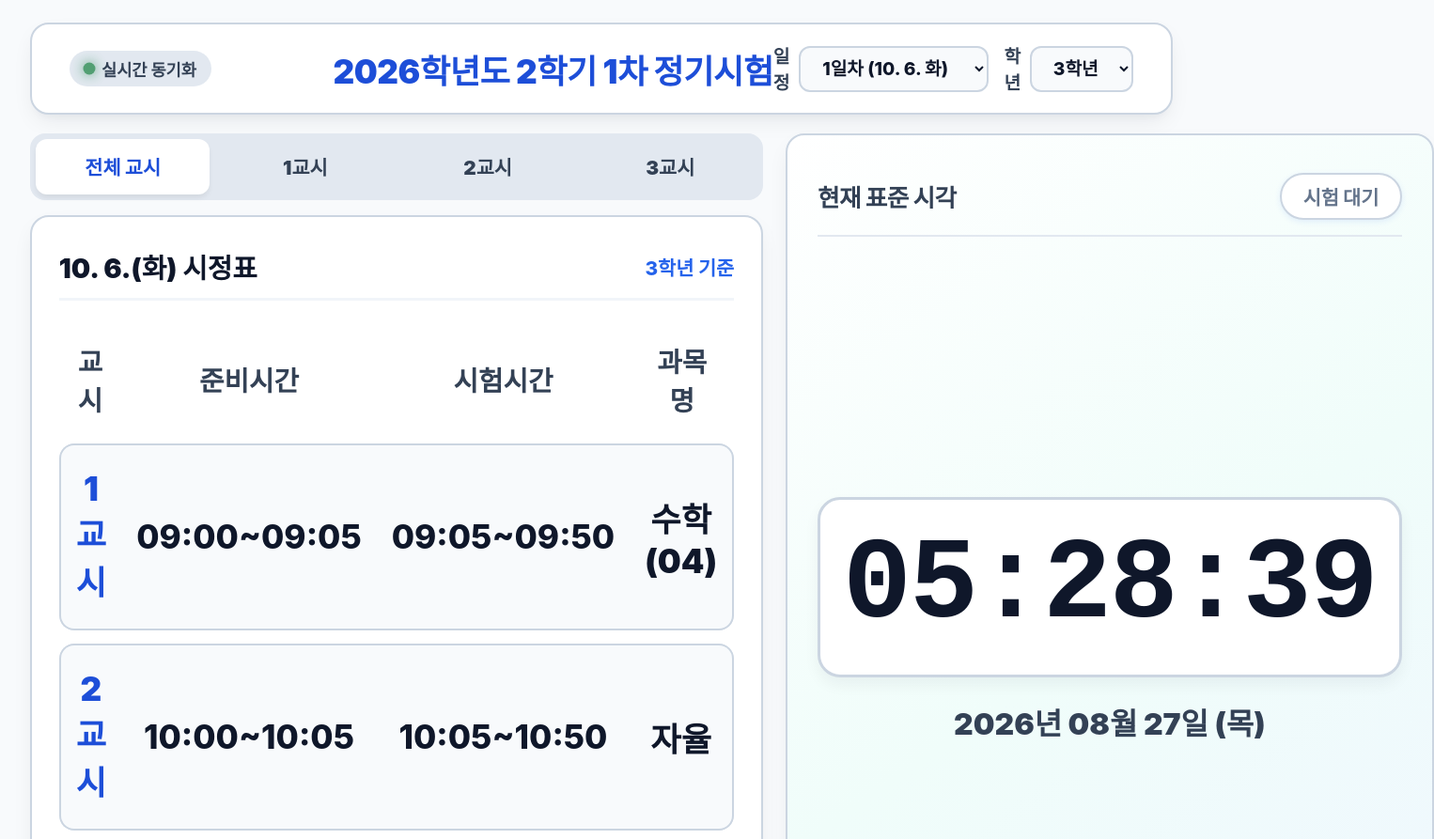
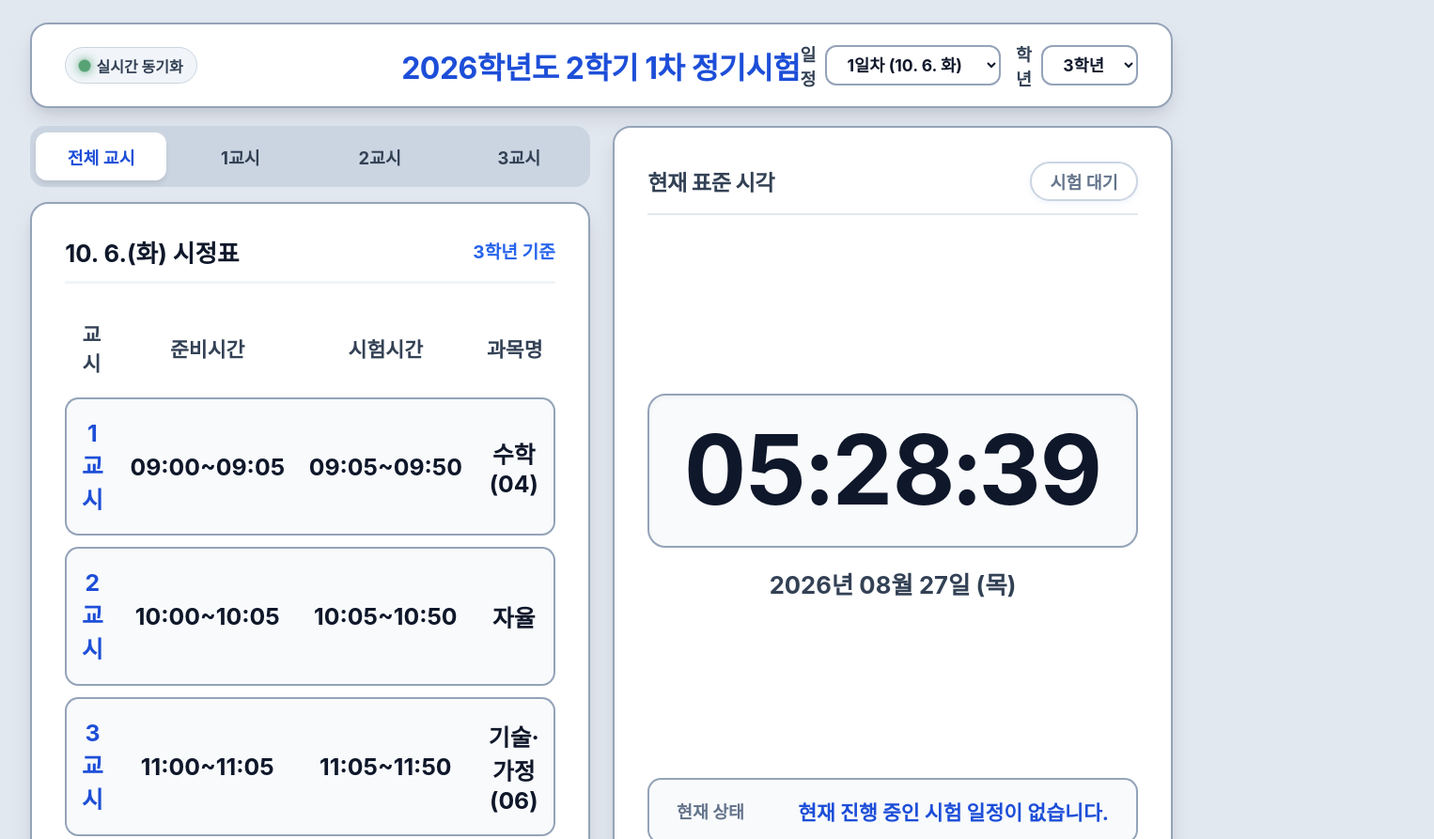
Before and after one commit to skssk914-dev/dj_test, a plain HTML site: page index.html in a window 1280 px wide. Shown: the top 893 px of the page at 94% size, 1526 px wide, since content can reach past the window. Drawn offline with Linux system fonts and the light colour scheme; a web font is replaced by a local one.

Commit message:
Update index.html

```diff
--- a/index.html
+++ b/index.html
@@ -5,22 +5,20 @@
     <meta name="viewport" content="width=device-width, initial-scale=1.0">
     <title>2026학년도 2학기 1차 정기시험 시정표</title>
     <style>
-        @import url('https://cdn.jsdelivr.net/gh/webfontworld/nanumsquareneo/nanumsquareneo.css');
-
         :root {
-            --bg-color: #f8fafc;
-            --card-bg: #ffffff;
-            --text-main: #0f172a;
-            --text-sub: #334155;
-            --brand-primary: #1d4ed8;
-            --brand-accent: #2563eb;
-            --active-color: #15803d;
+            --bg-color: #e2e8f0;            /* 전체 배경: 선명한 대비를 주는 라이트 슬레이트 */
+            --card-bg: #ffffff;             /* 패널 배경: 또렷한 화이트 */
+            --text-main: #0f172a;           /* 주 텍스트: 선명한 딥 다크 */
+            --text-sub: #334155;            /* 보조 텍스트: 또렷한 슬레이트 블루 */
+            --brand-primary: #1d4ed8;       /* 메인 블루 */
+            --brand-accent: #2563eb;        /* 강조 블루 */
+            --active-color: #15803d;        /* 진행 중: 선명한 그린 */
             --active-bg: #dcfce7;
-            --prep-color: #b45309;
+            --prep-color: #b45309;          /* 준비 중: 선명한 오렌지 */
             --prep-bg: #fef3c7;
-            --border-color: #cbd5e1;
-            --card-shadow: 0 10px 25px -5px rgba(15, 23, 42, 0.08), 0 8px 10px -6px rgba(15, 23, 42, 0.04);
-            --font-family: 'NanumSquareNeo', -apple-system, BlinkMacSystemFont, "Segoe UI", Roboto, sans-serif;
+            --border-color: #94a3b8;        /* 선명한 외곽선 테두리 */
+            --card-shadow: 0 12px 24px -4px rgba(15, 23, 42, 0.12), 0 6px 12px -4px rgba(15, 23, 42, 0.08);
+            --font-family: 'Malgun Gothic', '맑은 고딕', -apple-system, BlinkMacSystemFont, "Segoe UI", Roboto, sans-serif;
         }
 
         * {
@@ -47,8 +45,8 @@
             grid-template-columns: 1fr auto 1fr;
             align-items: center;
             background: var(--card-bg);
-            padding: 1.2rem 2.5rem;
-            border-radius: 1.25rem;
+            padding: 1.1rem 2.2rem;
+            border-radius: 1.2rem;
             border: 2px solid var(--border-color);
             box-shadow: var(--card-shadow);
         }
@@ -63,11 +61,12 @@
             display: inline-flex;
             align-items: center;
             gap: 0.5rem;
-            background: #e2e8f0;
-            padding: 0.4rem 1rem;
+            background: #f1f5f9;
+            border: 1px solid #cbd5e1;
+            padding: 0.4rem 0.9rem;
             border-radius: 9999px;
-            font-size: 1.1rem;
-            font-weight: 800;
+            font-size: 1rem;
+            font-weight: bold;
             color: var(--text-sub);
         }
 
@@ -76,7 +75,7 @@
             height: 10px;
             border-radius: 50%;
             background-color: var(--active-color);
-            box-shadow: 0 0 10px var(--active-color);
+            box-shadow: 0 0 8px var(--active-color);
             animation: pulse 2s infinite;
         }
 
@@ -87,8 +86,8 @@
 
         .header-title {
             grid-column: 2;
-            font-size: 2.2rem;
-            font-weight: 900;
+            font-size: 2rem;
+            font-weight: bold;
             color: var(--brand-primary);
             letter-spacing: -0.5px;
             text-align: center;
@@ -110,18 +109,18 @@
         }
 
         .control-group label {
-            font-size: 1.2rem;
-            font-weight: 900;
+            font-size: 1.15rem;
+            font-weight: bold;
             color: var(--text-sub);
         }
 
         select {
-            background-color: #f8fafc;
+            background-color: #ffffff;
             color: var(--text-main);
             border: 2px solid var(--border-color);
-            padding: 0.6rem 1.2rem;
-            font-size: 1.2rem;
-            font-weight: 800;
+            padding: 0.5rem 1.1rem;
+            font-size: 1.1rem;
+            font-weight: bold;
             border-radius: 0.75rem;
             cursor: pointer;
             outline: none;
@@ -130,11 +129,10 @@
 
         select:focus, select:hover {
             border-color: var(--brand-primary);
-            background-color: #ffffff;
-            box-shadow: 0 0 0 3px rgba(29, 78, 216, 0.15);
+            box-shadow: 0 0 0 3px rgba(29, 78, 216, 0.2);
         }
 
-        /* 메인 레이아웃 (1:1 비율) */
+        /* 메인 1:1 대칭 레이아웃 */
         main {
             display: grid;
             grid-template-columns: 1fr 1fr;
@@ -143,7 +141,7 @@
             align-items: stretch;
         }
 
-        /* 좌측: 시정표 컨테이너 */
+        /* 좌측: 시정표 영역 */
         .schedule-container {
             display: flex;
             flex-direction: column;
@@ -154,34 +152,34 @@
         .period-tabs {
             display: flex;
             gap: 0.6rem;
-            background-color: #e2e8f0;
+            background-color: #cbd5e1;
             padding: 0.4rem;
             border-radius: 1rem;
         }
 
         .tab-btn {
             flex: 1;
-            padding: 0.9rem;
-            font-size: 1.3rem;
-            font-weight: 900;
+            padding: 0.8rem;
+            font-size: 1.15rem;
+            font-weight: bold;
             border: none;
             background: transparent;
             color: var(--text-sub);
             border-radius: 0.75rem;
             cursor: pointer;
-            transition: all 0.2s cubic-bezier(0.4, 0, 0.2, 1);
+            transition: all 0.2s ease;
         }
 
         .tab-btn.active {
             background-color: #ffffff;
             color: var(--brand-primary);
-            box-shadow: 0 4px 6px -1px rgba(0, 0, 0, 0.08);
+            box-shadow: 0 4px 6px -1px rgba(0, 0, 0, 0.1);
         }
 
         .day-section {
             background-color: var(--card-bg);
-            border-radius: 1.25rem;
-            padding: 2rem 1.8rem;
+            border-radius: 1.2rem;
+            padding: 2rem 2.2rem;
             border: 2px solid var(--border-color);
             box-shadow: var(--card-shadow);
             flex: 1;
@@ -200,14 +198,14 @@
         }
 
         .day-title {
-            font-size: 1.8rem;
-            font-weight: 900;
+            font-size: 1.6rem;
+            font-weight: bold;
             color: var(--text-main);
         }
 
         .day-subtitle {
-            font-size: 1.3rem;
-            font-weight: 800;
+            font-size: 1.2rem;
+            font-weight: bold;
             color: var(--brand-accent);
         }
 
@@ -222,29 +220,27 @@
             width: 100%;
             height: 100%;
             border-collapse: separate;
-            border-spacing: 0 0.9rem;
+            border-spacing: 0 0.8rem;
         }
 
-        /* 테이블 헤더 글자 크기 3배 확대 */
         .period-table th {
             color: var(--text-sub);
-            font-size: 1.8rem;
-            font-weight: 900;
-            padding: 0.8rem 1rem;
+            font-size: 1.35rem;
+            font-weight: bold;
+            padding: 0.6rem 0.8rem;
             text-align: center;
         }
 
         .period-table tbody tr {
             background: #f8fafc;
-            border-radius: 1rem;
+            border-radius: 0.9rem;
             transition: all 0.2s ease;
         }
 
-        /* 테이블 내용 글자 크기 약 3배 확대 및 중앙 정렬 */
         .period-table td {
-            padding: 1.6rem 1rem;
-            font-size: 2.2rem;
-            font-weight: 800;
+            padding: 1.3rem 0.8rem;
+            font-size: 1.55rem;
+            font-weight: bold;
             text-align: center;
             border-top: 2px solid var(--border-color);
             border-bottom: 2px solid var(--border-color);
@@ -252,18 +248,16 @@
 
         .period-table td:first-child {
             border-left: 2px solid var(--border-color);
-            border-top-left-radius: 1rem;
-            border-bottom-left-radius: 1rem;
-            font-weight: 900;
+            border-top-left-radius: 0.9rem;
+            border-bottom-left-radius: 0.9rem;
             color: var(--brand-primary);
         }
 
         .period-table td:last-child {
             border-right: 2px solid var(--border-color);
-            border-top-right-radius: 1rem;
-            border-bottom-right-radius: 1rem;
-            color: #0f172a;
-            font-weight: 900;
+            border-top-right-radius: 0.9rem;
+            border-bottom-right-radius: 0.9rem;
+            color: var(--text-main);
         }
 
         .status-active td {
@@ -278,11 +272,11 @@
             border-color: #fde68a !important;
         }
 
-        /* 우측: 눈이 편안하고 밝은 세련된 시계 패널 */
+        /* 우측: 선명하고 정돈된 대형 시계 패널 */
         .clock-panel {
-            background: linear-gradient(145deg, #ffffff 0%, #f0fdfa 50%, #eff6ff 100%);
-            border-radius: 1.25rem;
-            padding: 2.5rem 2rem;
+            background-color: var(--card-bg);
+            border-radius: 1.2rem;
+            padding: 2.2rem 2.2rem;
             border: 2px solid var(--border-color);
             box-shadow: var(--card-shadow);
             display: flex;
@@ -297,13 +291,13 @@
             justify-content: space-between;
             align-items: center;
             width: 100%;
-            padding-bottom: 1rem;
+            padding-bottom: 0.8rem;
             border-bottom: 2px solid #e2e8f0;
         }
 
         .clock-header-title {
-            font-size: 1.6rem;
-            font-weight: 900;
+            font-size: 1.45rem;
+            font-weight: bold;
             color: var(--text-sub);
             letter-spacing: -0.5px;
         }
@@ -311,12 +305,12 @@
         .current-status-tag {
             background: #ffffff;
             border: 2px solid #93c5fd;
-            padding: 0.5rem 1.4rem;
+            padding: 0.4rem 1.2rem;
             border-radius: 9999px;
-            font-size: 1.3rem;
-            font-weight: 900;
+            font-size: 1.15rem;
+            font-weight: bold;
             color: var(--brand-accent);
-            box-shadow: 0 2px 6px rgba(37, 99, 235, 0.1);
+            box-shadow: 0 2px 6px rgba(37, 99, 235, 0.08);
         }
 
         .clock-display-wrap {
@@ -325,54 +319,52 @@
             align-items: center;
             justify-content: center;
             width: 100%;
-            padding: 1.5rem 0;
+            padding: 1rem 0;
         }
 
-        /* 시간 글자 크기 기존 대비 1.5배 확대 및 고대비 가시성 */
+        /* 맑은 고딕 기반 대형 시계 */
         .big-clock {
-            font-size: clamp(6.5rem, 9.5vw, 11rem);
-            font-weight: 900;
+            font-size: clamp(5.5rem, 8vw, 9.5rem);
+            font-weight: bold;
             color: #0f172a;
-            font-family: 'NanumSquareNeo', monospace;
             font-variant-numeric: tabular-nums;
-            letter-spacing: -2px;
+            letter-spacing: -1px;
             line-height: 1;
-            margin-bottom: 1.5rem;
-            background: #ffffff;
-            padding: 2rem 1.5rem;
-            border-radius: 1.5rem;
+            margin-bottom: 1.2rem;
+            background: #f8fafc;
+            padding: 1.8rem 1.2rem;
+            border-radius: 1.2rem;
             width: 100%;
-            border: 3px solid #cbd5e1;
-            box-shadow: 0 8px 16px rgba(15, 23, 42, 0.05);
+            border: 2px solid var(--border-color);
+            box-shadow: inset 0 2px 6px rgba(0, 0, 0, 0.04);
         }
 
         .clock-date-display {
-            font-size: 2rem;
-            font-weight: 900;
+            font-size: 1.6rem;
+            font-weight: bold;
             color: var(--text-sub);
         }
 
         .clock-footer {
-            background: #ffffff;
+            background: #f8fafc;
             border: 2px solid var(--border-color);
-            border-radius: 1rem;
-            padding: 1.4rem 2rem;
+            border-radius: 0.9rem;
+            padding: 1.1rem 1.8rem;
             width: 100%;
             display: flex;
             align-items: center;
             justify-content: space-between;
-            box-shadow: 0 2px 6px rgba(0, 0, 0, 0.03);
         }
 
         .status-info-label {
-            font-size: 1.3rem;
-            font-weight: 900;
+            font-size: 1.15rem;
+            font-weight: bold;
             color: #64748b;
         }
 
         .status-info-text {
-            font-size: 1.6rem;
-            font-weight: 900;
+            font-size: 1.35rem;
+            font-weight: bold;
             color: var(--brand-primary);
         }
 
@@ -437,7 +429,7 @@
             <div id="scheduleContainer" style="flex: 1; display: flex; flex-direction: column;"></div>
         </div>
 
-        <!-- 우측: 밝고 눈이 편안한 대형 시계 패널 -->
+        <!-- 우측: 선명하고 단정한 대형 시계 패널 -->
         <div class="clock-panel">
             <div class="clock-header">
                 <span class="clock-header-title">현재 표준 시각</span>
```
